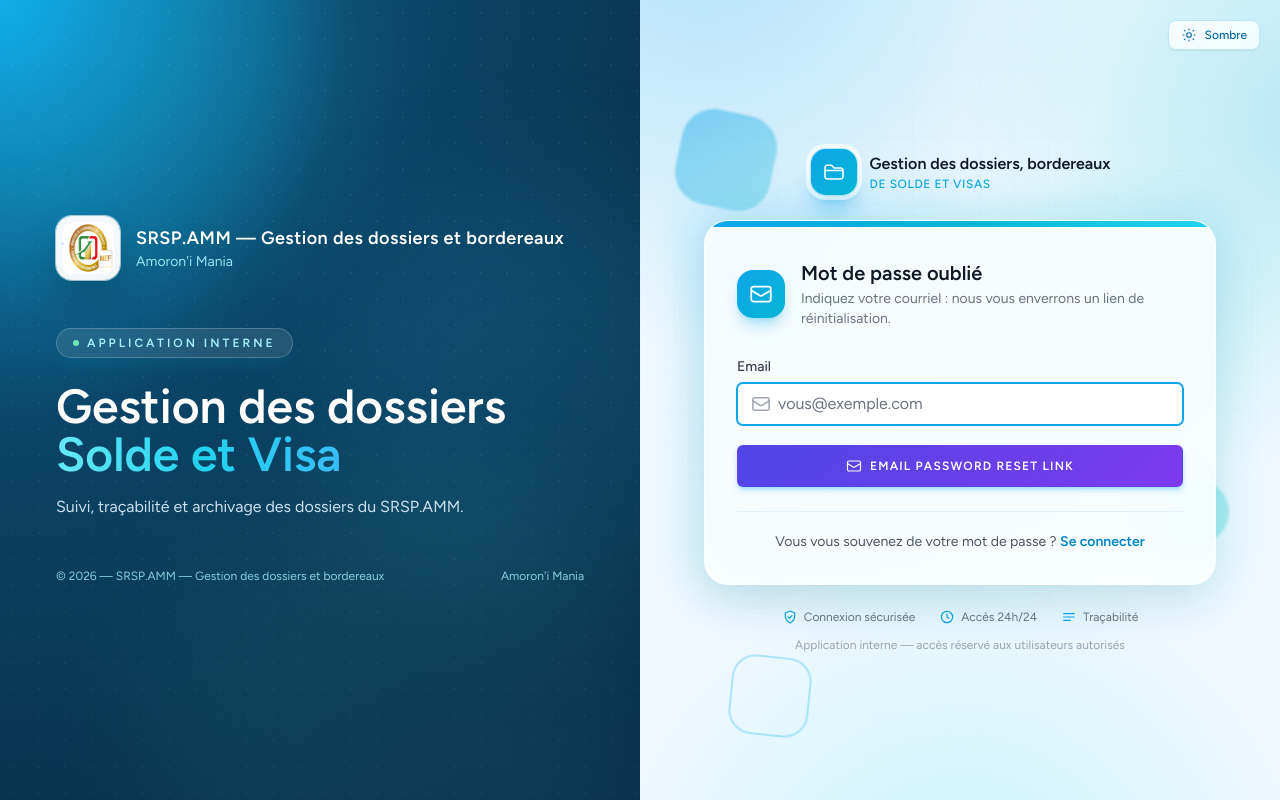
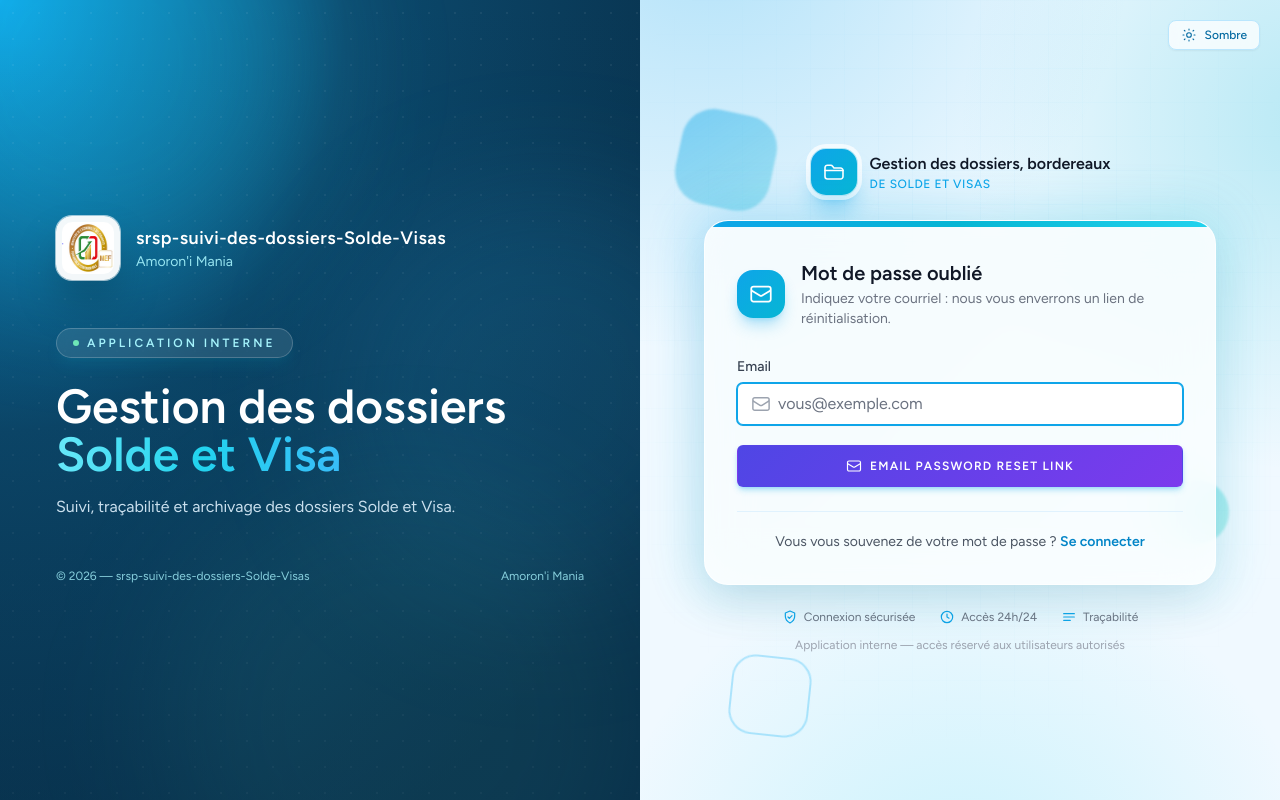
Before and after one commit to randrianirinaalbert2-cmd/suivi-dossiers, a Laravel app: page /forgot-password in a window 1280 px wide. Run offline with Laravel 12, Linux system fonts and the light colour scheme; style sheets or scripts are compiled from the project's sources.

Commit message:
Adopter le nom propre srsp-suivi-des-dossiers-Solde-Visas
APP_NAME, le modele .env et le README portent le nom choisi. La phrase d'accueil ne garde plus l'ancienne sigle afin d'eviter deux identites differentes.

```diff
--- a/resources/views/layouts/guest.blade.php
+++ b/resources/views/layouts/guest.blade.php
@@ -59,7 +59,7 @@
                             <span class="bg-[linear-gradient(90deg,#67e8f9,#22d3ee,#38bdf8)] bg-clip-text text-transparent">Solde et Visa</span>
                         </h1>
                         <p class="mt-4 max-w-lg text-base leading-relaxed text-sky-100/90">
-                            Suivi, traçabilité et archivage des dossiers du SRSP.AMM.
+                            Suivi, traçabilité et archivage des dossiers Solde et Visa.
                         </p>
                     </div>
 
```
Also changed, not shown: README.md, 1 other file.
